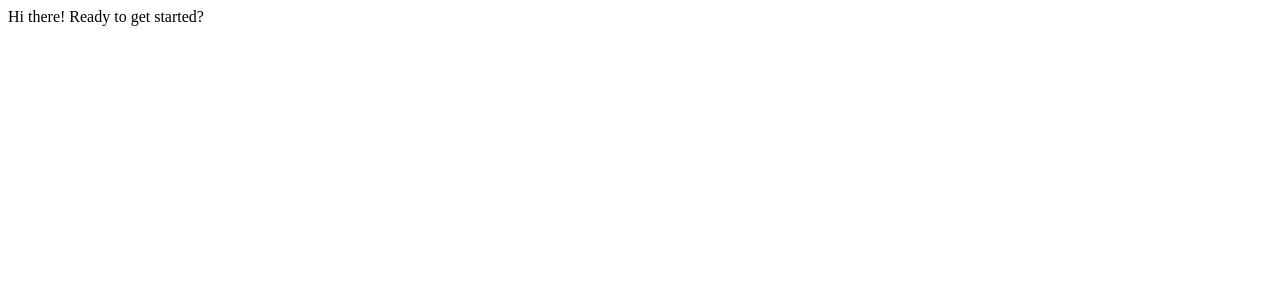
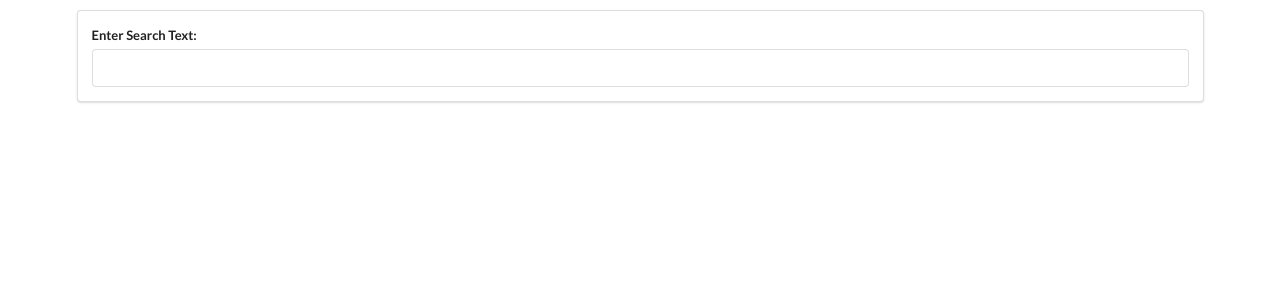
Before and after one commit to geekyBrewster/react_picture-search, a React (Create React App) app: page / in a window 1280 px wide. Shown: the top 300 px of the page. Built offline with nearby package versions, Linux system fonts and the light colour scheme.

Commit message:
Add search bar component. Link to Semantic UI

```diff
--- a/public/index.html
+++ b/public/index.html
@@ -5,6 +5,7 @@
     <link rel="icon" href="%PUBLIC_URL%/favicon.ico" />
     <meta name="viewport" content="width=device-width, initial-scale=1" />
     <meta name="theme-color" content="#000000" />
+    <link rel="stylesheet" href="https://cdnjs.cloudflare.com/ajax/libs/semantic-ui/2.4.1/semantic.min.css" />
     <meta
       name="description"
       content="Web site created using create-react-app"
--- /dev/null
+++ b/src/components/App.js
@@ -0,0 +1,18 @@
+import React from 'react';
+import SearchBar from './SearchBar';
+
+class App extends React.Component {
+
+    render() {
+        return (
+            <div className="ui container" style={{marginTop: '10px'}}>
+                <SearchBar />
+            </div>
+
+        );
+    }
+
+};
+
+
+export default App;
--- /dev/null
+++ b/src/components/SearchBar.js
@@ -0,0 +1,20 @@
+import React from 'react';
+
+class SearchBar extends React.Component {
+
+    render(){
+        return (
+            <div className="ui segment">
+                <form className="ui form">
+                    <div className="field">
+                        <label>Enter Search Text:</label>
+                        <input type="text" />
+                    </div>
+                </form>
+            </div>
+        );
+    }
+
+}
+
+export default SearchBar;
--- a/src/index.js
+++ b/src/index.js
@@ -1,7 +1,6 @@
 import React from 'react';
 import ReactDOM from 'react-dom';
-
-const App = ( ) => {return <div> Hi there! Ready to get started? </div> ; };
+import App from './components/App'
 
 
 ReactDOM.render(
```
